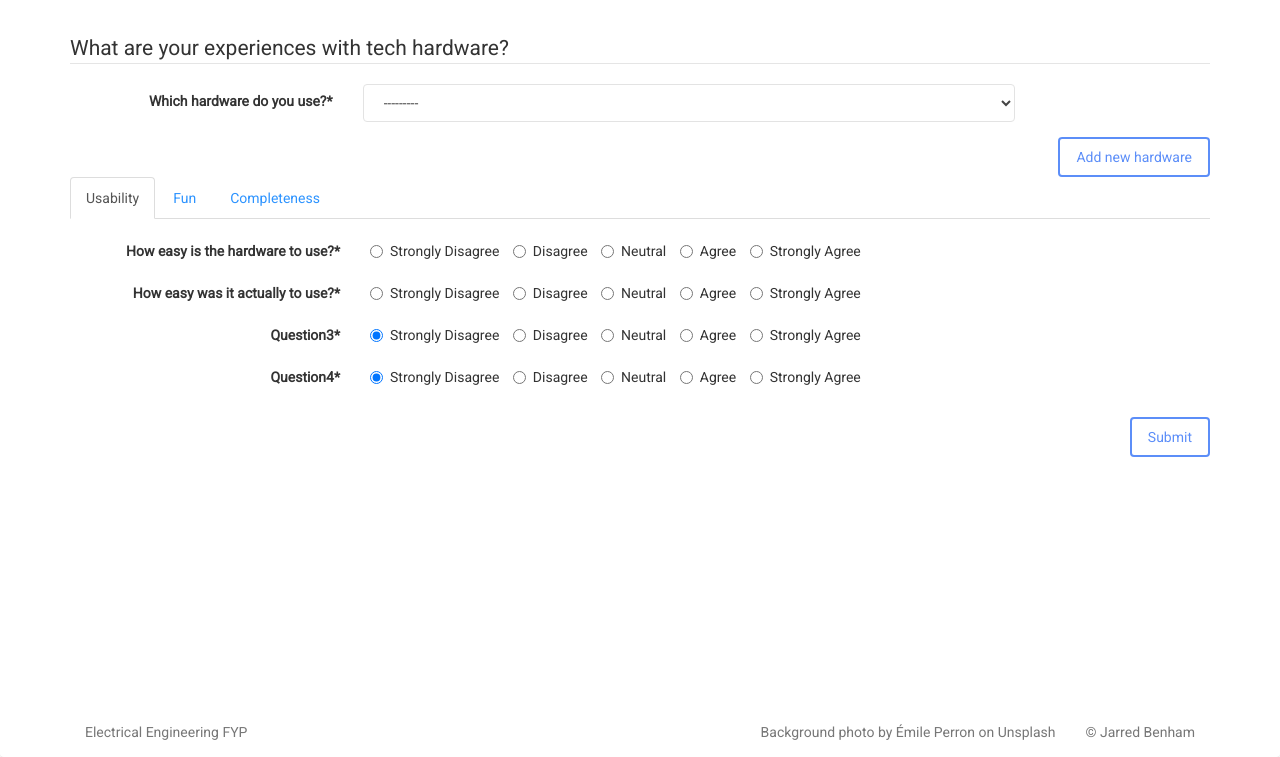
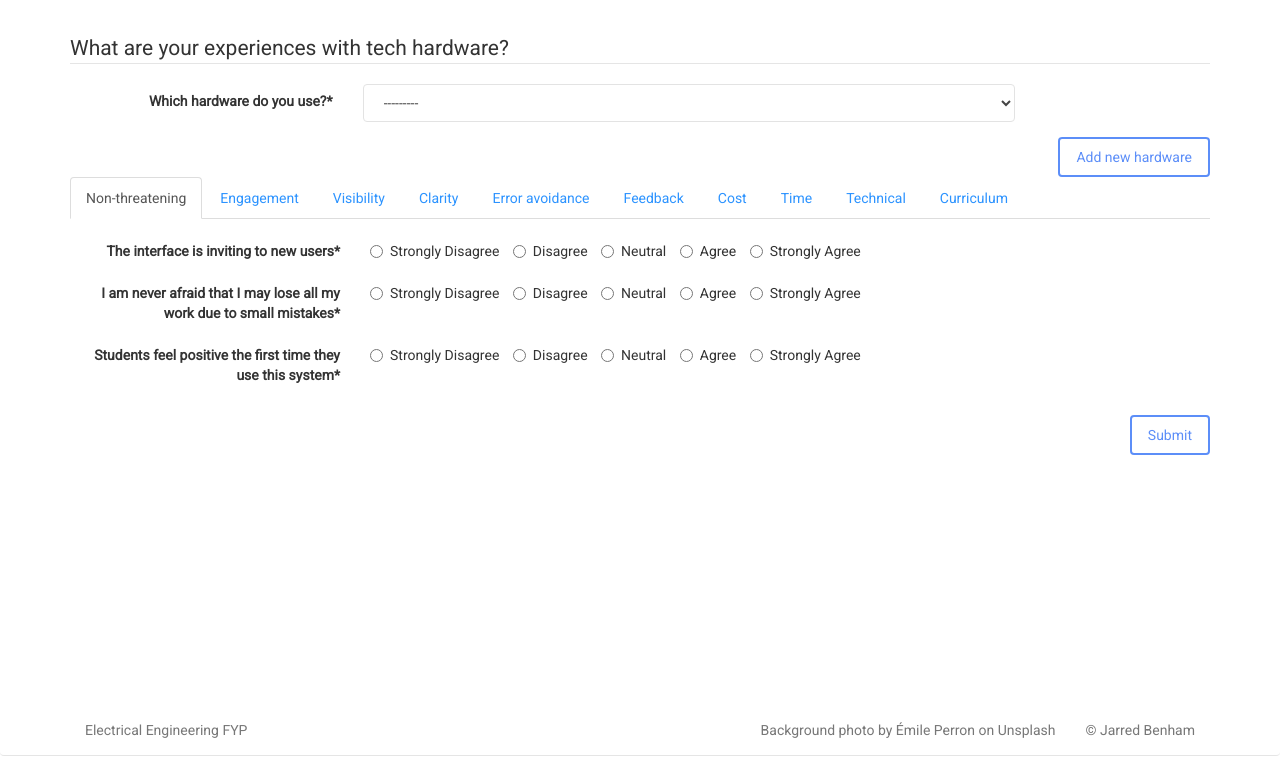
Before and after one commit to JMBenham/FYP-Website, a Django app: page /completesurvey/ in a window 1280 px wide. Shown: the part 117-874 px from the top of the page. Run offline with Django 3.2, Linux system fonts and the light colour scheme; the visitor is signed in with stand-in values (Sample User, id 1); data that the repository does not hold is empty; some libraries are stand-ins or nearby versions.

Commit message:
Added extra questions to the survey

```diff
--- a/website/forms.py
+++ b/website/forms.py
@@ -19,7 +19,6 @@
             - email : Text
             - password : Text
     """
-
 
     def __init__(self, *args, **kwargs):
         super(UserForm, self).__init__(*args, **kwargs)
@@ -113,26 +112,8 @@
 
         - hardware : Dropdown
 
-        Usability Tab
-
-        - question 1 : 5-point scale
-        - question 1 : 5-point scale
-        - question 1 : 5-point scale
-        - question 1 : 5-point scale
-
-        Fun tab
-
-        - question 1 : 5-point scale
-        - question 1 : 5-point scale
-        - question 1 : 5-point scale
-        - question 1 : 5-point scale
-
-        Completeness tab
-
-        - question 1 : 5-point scale
-        - question 1 : 5-point scale
-        - question 1 : 5-point scale
-        - question 1 : 5-point scale
+        10 tabs for the different categories
+        Each has 3 questions on a 5 point scale
 
         - Submit : Button
     """
@@ -156,26 +137,68 @@
             HTML('</br>'),
             TabHolder(
                 Tab(
-                    'Usability',
+                    'Non-threatening',
                     InlineRadios('question1'),
                     InlineRadios('question2'),
                     InlineRadios('question3'),
-                    InlineRadios('question4'),
                 ),
                 Tab(
-                    'Fun',
+                    'Engagement',
+                    InlineRadios('question4'),
                     InlineRadios('question5'),
                     InlineRadios('question6'),
+                ),
+                Tab(
+                    'Visibility',
                     InlineRadios('question7'),
                     InlineRadios('question8'),
+                    InlineRadios('question9'),
+
                 ),
                 Tab(
-                    'Completeness',
-                    InlineRadios('question9'),
+                    'Clarity',
                     InlineRadios('question10'),
                     InlineRadios('question11'),
                     InlineRadios('question12'),
+                ),
+                Tab(
+                    'Error avoidance',
+                    InlineRadios('question13'),
+                    InlineRadios('question14'),
+                    InlineRadios('question15'),
+                ),
+                Tab(
+                    'Feedback',
+                    InlineRadios('question16'),
+                    InlineRadios('question17'),
+                    InlineRadios('question18'),
+
+                ),
+                Tab(
+                    'Cost',
+                    InlineRadios('question19'),
+                    InlineRadios('question20'),
+                    InlineRadios('question21'),
+                ),
+                Tab(
+                    'Time',
+                    InlineRadios('question22'),
+                    InlineRadios('question23'),
+                    InlineRadios('question24'),
+                ),
+                Tab(
+                    'Technical',
+                    InlineRadios('question25'),
+                    InlineRadios('question26'),
+                    InlineRadios('question27'),
+                ),
+                Tab(
+                    'Curriculum',
+                    InlineRadios('question28'),
+                    InlineRadios('question29'),
+                    InlineRadios('question30'),
                 )
+
             ),
             ButtonHolder(
                 Submit('submit', 'Submit', css_class='button white pull-right')
@@ -186,12 +209,123 @@
         label="Which hardware do you use?",
         queryset = Hardware.objects.all(),
     )
-
     question1 = forms.ChoiceField(
-        label = "How easy is the hardware to use?",
+        label = "The interface is inviting to new users",
         choices=DeviceQuestionnaire.INPUT_CHOICES
     )
     question2 = forms.ChoiceField(
+        label = "I am never afraid that I may lose all my work due to small mistakes",
+        choices=DeviceQuestionnaire.INPUT_CHOICES
+    )
+    question3 = forms.ChoiceField(
+        label = "Students feel positive the first time they use this system",
+        choices=DeviceQuestionnaire.INPUT_CHOICES
+    )
+    question4 = forms.ChoiceField(
+        label = "Students are highly motivated to use this hardware",
+        choices=DeviceQuestionnaire.INPUT_CHOICES
+    )
+    question5 = forms.ChoiceField(
+        label = "Students are excited to spend time using the hardware",
+        choices=DeviceQuestionnaire.INPUT_CHOICES
+    )
+    question6 = forms.ChoiceField(
+        label = "Students do not get distracted from the programming concepts",
+        choices=DeviceQuestionnaire.INPUT_CHOICES
+    )
+    question7 = forms.ChoiceField(
+        label = "The system always does what I am expecting",
+        choices=DeviceQuestionnaire.INPUT_CHOICES
+    )
+    question8 = forms.ChoiceField(
+        label = "I always know what the system is doing",
+        choices=DeviceQuestionnaire.INPUT_CHOICES
+    )
+    question9 = forms.ChoiceField(
+        label = "TODO",
+        choices=DeviceQuestionnaire.INPUT_CHOICES
+    )
+    question10 = forms.ChoiceField(
+        label = "The interface is clear and easy to understand",
+        choices=DeviceQuestionnaire.INPUT_CHOICES
+    )
+    question11 = forms.ChoiceField(
+        label = "I never have to look up how to do something on the interface",
+        choices=DeviceQuestionnaire.INPUT_CHOICES
+    )
+    question12 = forms.ChoiceField(
+        label = "I spend only a small amount of time explaining the interface to new students",
+        choices=DeviceQuestionnaire.INPUT_CHOICES
+    )
+    question13 = forms.ChoiceField(
+        label = "How easy was it actually to use?",
+        choices=DeviceQuestionnaire.INPUT_CHOICES
+    )
+    question14 = forms.ChoiceField(
+        label = "How easy was it actually to use?",
+        choices=DeviceQuestionnaire.INPUT_CHOICES
+    )
+    question15 = forms.ChoiceField(
+        label = "How easy was it actually to use?",
+        choices=DeviceQuestionnaire.INPUT_CHOICES
+    )
+    question16 = forms.ChoiceField(
+        label = "How easy was it actually to use?",
+        choices=DeviceQuestionnaire.INPUT_CHOICES
+    )
+    question17 = forms.ChoiceField(
+        label = "How easy was it actually to use?",
+        choices=DeviceQuestionnaire.INPUT_CHOICES
+    )
+    question18 = forms.ChoiceField(
+        label = "How easy was it actually to use?",
+        choices=DeviceQuestionnaire.INPUT_CHOICES
+    )
+    question19 = forms.ChoiceField(
+        label = "How easy was it actually to use?",
+        choices=DeviceQuestionnaire.INPUT_CHOICES
+    )
+    question20 = forms.ChoiceField(
+        label = "How easy was it actually to use?",
+        choices=DeviceQuestionnaire.INPUT_CHOICES
+    )
+    question21 = forms.ChoiceField(
+        label = "How easy was it actually to use?",
+        choices=DeviceQuestionnaire.INPUT_CHOICES
+    )
+    question22 = forms.ChoiceField(
+        label = "How easy was it actually to use?",
+        choices=DeviceQuestionnaire.INPUT_CHOICES
+    )
+    question23 = forms.ChoiceField(
+        label = "How easy was it actually to use?",
+        choices=DeviceQuestionnaire.INPUT_CHOICES
+    )
+    question24 = forms.ChoiceField(
+        label = "How easy was it actually to use?",
+        choices=DeviceQuestionnaire.INPUT_CHOICES
+    )
+    question25 = forms.ChoiceField(
+        label = "How easy was it actually to use?",
+        choices=DeviceQuestionnaire.INPUT_CHOICES
+    )
+    question26 = forms.ChoiceField(
+        label = "How easy was it actually to use?",
+        choices=DeviceQuestionnaire.INPUT_CHOICES
+    )
+    question27 = forms.ChoiceField(
+        label = "How easy was it actually to use?",
+        choices=DeviceQuestionnaire.INPUT_CHOICES
+    )
+    question28 = forms.ChoiceField(
+        label = "How easy was it actually to use?",
+        choices=DeviceQuestionnaire.INPUT_CHOICES
+    )
+    question29 = forms.ChoiceField(
+        label = "How easy was it actually to use?",
+        choices=DeviceQuestionnaire.INPUT_CHOICES
+    )
+    question30 = forms.ChoiceField(
         label = "How easy was it actually to use?",
         choices=DeviceQuestionnaire.INPUT_CHOICES
     )
--- a/website/views.py
+++ b/website/views.py
@@ -20,28 +20,39 @@
         - list_of_devices
         - list_of_ratings
     """
-    list_of_devices = Hardware.objects.all()
+    list_of_devices = []
     questionnaires = DeviceQuestionnaire.objects.all()
     list_of_questionnaires = {}
     for device in questionnaires:
-        usability = (device.question1 + device.question2 + device.question3 + device.question4) / 4
-        retention = (device.question5 + device.question6 + device.question7 + device.question8) / 4
-        fun = (device.question9 + device.question10 + device.question11 + device.question12) / 4
+        list_of_devices.append(Hardware.objects.get(name=device.hardware.name))
+        if device.hardware.name not in list_of_questionnaires.keys():
+            list_of_questionnaires[device.hardware.name] = {"nonthreatening": 1,
+                                                            "engagement": 1,
+                                                            "visibility": 1,
+                                                            "clarity":1,
+                                                            "error":1,
+                                                            "feedback":1,
+                                                            "cost":1,
+                                                            "time":1,
+                                                            "technical":1,
+                                                            "curriculum":1}
 
-        if device.hardware.name in list_of_questionnaires.keys():
-            list_of_questionnaires[device.hardware.name]['usability'] = (usability +
-                                                                         list_of_questionnaires[device.hardware.name]
-                                                                         ['usability']) / 2
-            list_of_questionnaires[device.hardware.name]['retention'] = (retention
-                                                                         + list_of_questionnaires[device.hardware.name]
-                                                                         ['retention']) / 2
-            list_of_questionnaires[device.hardware.name]['fun'] = (fun + list_of_questionnaires[device.hardware.name]
-                                                                   ['fun']) / 2
+        device_key = list_of_questionnaires[device.hardware.name]
+        device_key['nonthreatening'] = device_key['nonthreatening'] + ((device.question1 + device.question2 + device.question3) / 3) /2
+        device_key['engagement'] = device_key['engagement'] + ((device.question4 +
+                                                                device.question5 +
+                                                                device.question6) / 3) / 2
 
-        else:
-            list_of_questionnaires[device.hardware.name] = {"usability": usability,
-                                                            "retention": retention,
-                                                            "fun": fun}
+        device_key['visibility'] = device_key['visibility'] + ((device.question7 + device.question8 + device.question9) / 3) / 2
+        device_key['clarity'] = device_key['clarity'] + ((device.question10 + device.question11 + device.question12) / 3) / 2
+        device_key['error'] = device_key['error'] + ((device.question13 + device.question14 + device.question15) / 3) / 2
+        device_key['feedback'] = device_key['feedback'] + ((device.question16 + device.question17 + device.question18) / 3) / 2
+        device_key['cost'] = device_key['cost'] + ((device.question19 + device.question20 + device.question21) / 3) / 2
+        device_key['time'] = device_key['time'] + ((device.question22 + device.question23 + device.question24) / 3) / 2
+        device_key['technical'] = device_key['technical'] + ((device.question25 + device.question26 + device.question27) / 3) / 2
+        device_key['curriculum'] = device_key['curriculum'] + (( device.question28 + device.question29 + device.question30) / 3) / 2
+
+    print list_of_devices
     template= loader.get_template('website/index.html')
     context = {
         'list_of_devices': list_of_devices,
```
Also changed, not shown: website/models.py (+21 -1 lines), website/templates/website/index.html (+41 -6 lines).
